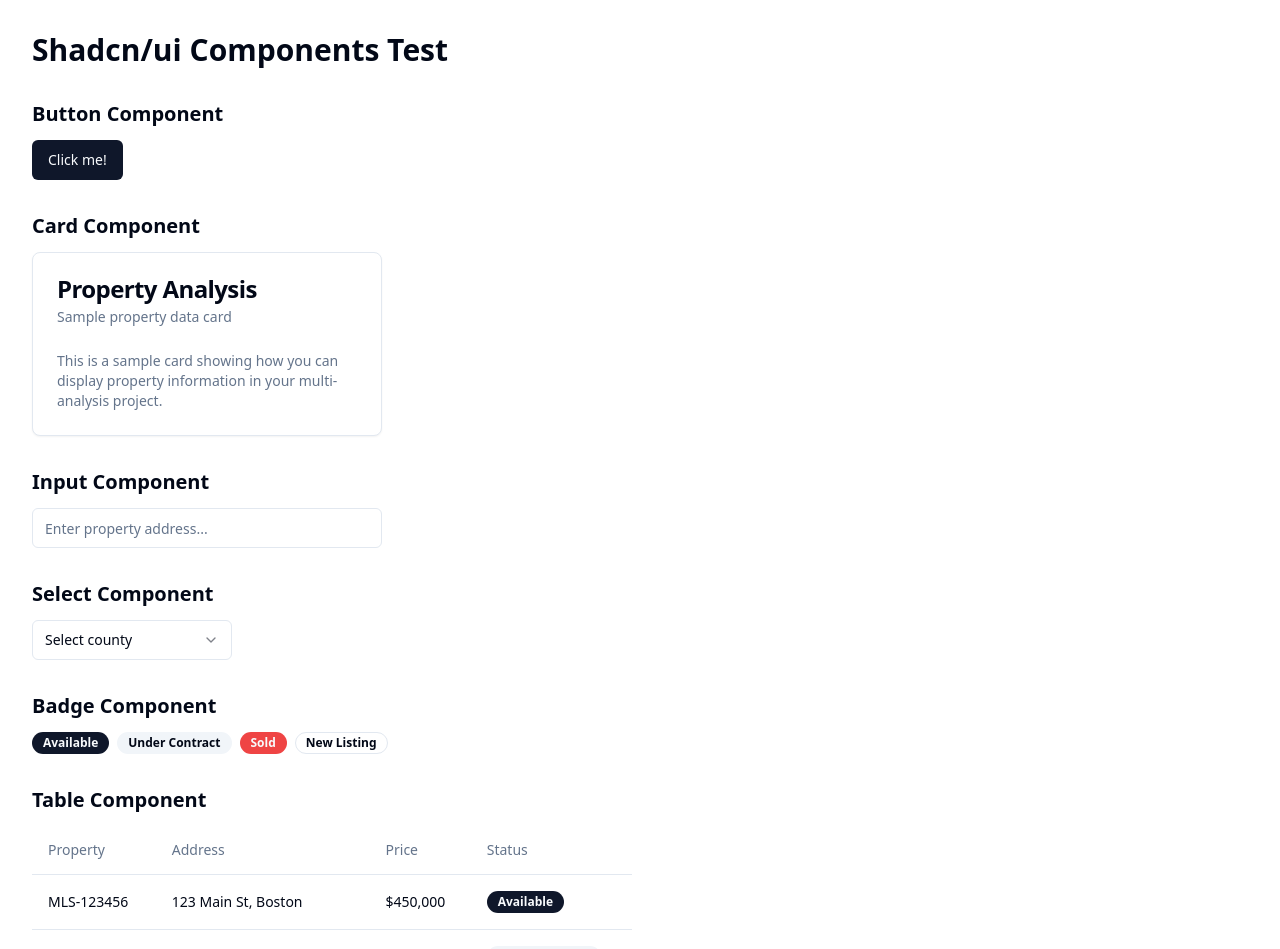
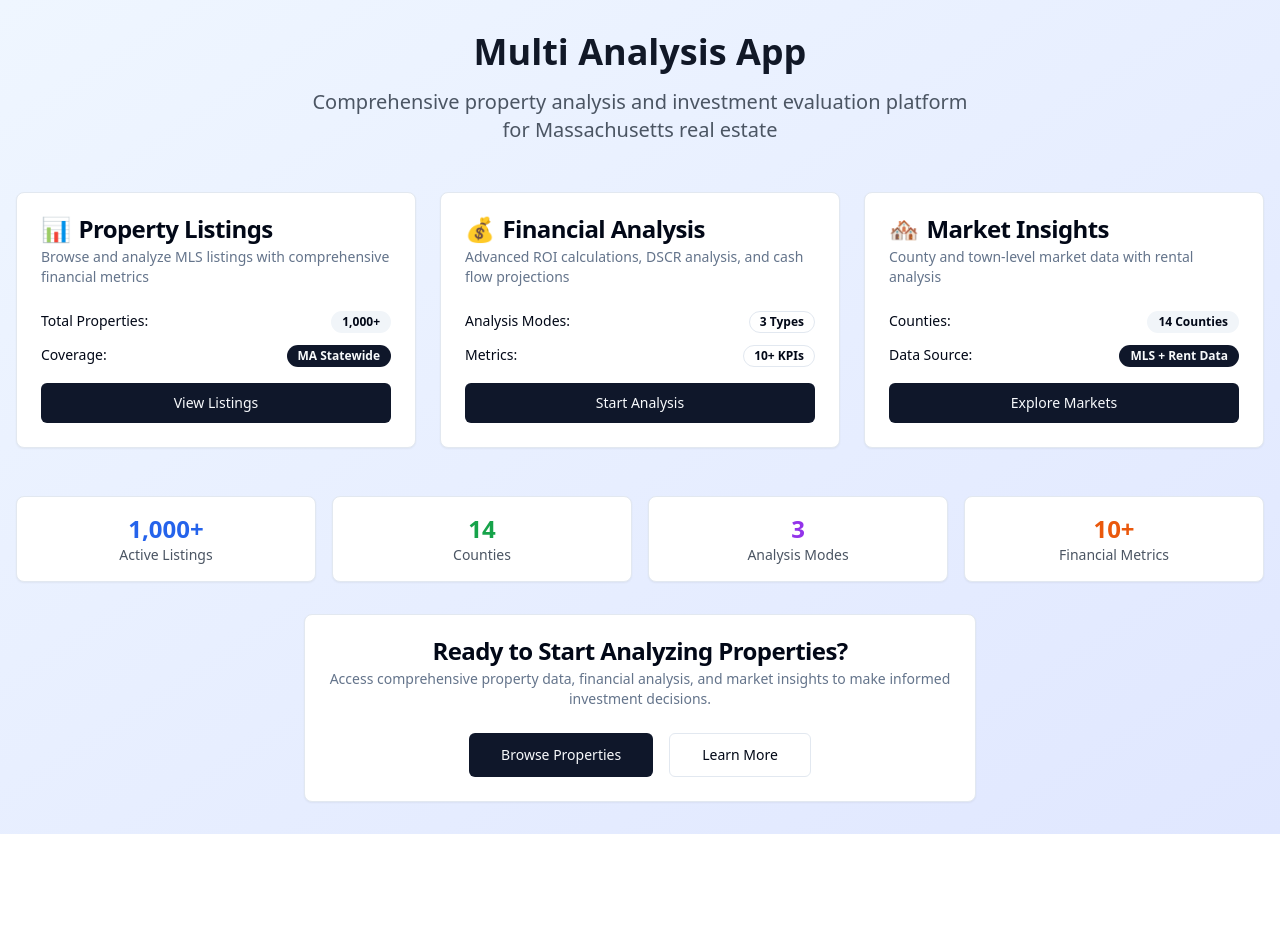
Before and after one commit to ibuymahouses/multi-analysis-starter, a Next.js app in the folder app/: page / in a window 1280 px wide. Shown: the top 949 px of the page. After the commit the page ends 834 px from the top, so only its background shows below. Built offline with nearby package versions, Linux system fonts and the light colour scheme.

Commit message:
Update listings page with Shadcn/ui components and Excel-style table

```diff
--- a/app/src/pages/index.tsx
+++ b/app/src/pages/index.tsx
@@ -1,142 +1,155 @@
 import { Button } from "@/components/ui/button"
 import { Card, CardContent, CardDescription, CardHeader, CardTitle } from "@/components/ui/card"
-import { Input } from "@/components/ui/input"
-import { Table, TableBody, TableCell, TableHead, TableHeader, TableRow } from "@/components/ui/table"
-import { Select, SelectContent, SelectItem, SelectTrigger, SelectValue } from "@/components/ui/select"
 import { Badge } from "@/components/ui/badge"
-import { Tabs, TabsContent, TabsList, TabsTrigger } from "@/components/ui/tabs"
+import Link from 'next/link'
 
 export default function Home() {
   return (
-    <div className="p-8 space-y-8">
-      <h1 className="text-3xl font-bold mb-6">Shadcn/ui Components Test</h1>
-
-      {/* Button Component */}
-      <div>
-        <h2 className="text-xl font-semibold mb-3">Button Component</h2>
-        <Button>Click me!</Button>
+    <div className="min-h-screen bg-gradient-to-br from-blue-50 to-indigo-100">
+      <div className="container mx-auto px-4 py-8">
+        {/* Header */}
+        <div className="text-center mb-12">
+          <h1 className="text-4xl font-bold text-gray-900 mb-4">Multi Analysis App</h1>
+          <p className="text-xl text-gray-600 max-w-2xl mx-auto">
+            Comprehensive property analysis and investment evaluation platform for Massachusetts real estate
+          </p>
         </div>
 
-      {/* Card Component */}
-      <div>
-        <h2 className="text-xl font-semibold mb-3">Card Component</h2>
-        <Card className="w-[350px]">
+        {/* Main Features Grid */}
+        <div className="grid md:grid-cols-2 lg:grid-cols-3 gap-6 mb-12">
+          <Card className="hover:shadow-lg transition-shadow">
             <CardHeader>
-            <CardTitle>Property Analysis</CardTitle>
-            <CardDescription>Sample property data card</CardDescription>
+              <CardTitle className="flex items-center gap-2">
+                <span className="text-blue-600">📊</span>
+                Property Listings
+              </CardTitle>
+              <CardDescription>
+                Browse and analyze MLS listings with comprehensive financial metrics
+              </CardDescription>
             </CardHeader>
             <CardContent>
-            <p className="text-sm text-muted-foreground">
-              This is a sample card showing how you can display property information in your multi-analysis project.
-            </p>
+              <div className="space-y-3">
+                <div className="flex justify-between text-sm">
+                  <span>Total Properties:</span>
+                  <Badge variant="secondary">1,000+</Badge>
+                </div>
+                <div className="flex justify-between text-sm">
+                  <span>Coverage:</span>
+                  <Badge>MA Statewide</Badge>
+                </div>
+                <Link href="/listings">
+                  <Button className="w-full mt-4">View Listings</Button>
+                </Link>
+              </div>
+            </CardContent>
+          </Card>
+
+          <Card className="hover:shadow-lg transition-shadow">
+            <CardHeader>
+              <CardTitle className="flex items-center gap-2">
+                <span className="text-green-600">💰</span>
+                Financial Analysis
+              </CardTitle>
+              <CardDescription>
+                Advanced ROI calculations, DSCR analysis, and cash flow projections
+              </CardDescription>
+            </CardHeader>
+            <CardContent>
+              <div className="space-y-3">
+                <div className="flex justify-between text-sm">
+                  <span>Analysis Modes:</span>
+                  <Badge variant="outline">3 Types</Badge>
+                </div>
+                <div className="flex justify-between text-sm">
+                  <span>Metrics:</span>
+                  <Badge variant="outline">10+ KPIs</Badge>
+                </div>
+                <Link href="/listings">
+                  <Button className="w-full mt-4">Start Analysis</Button>
+                </Link>
+              </div>
+            </CardContent>
+          </Card>
+
+          <Card className="hover:shadow-lg transition-shadow">
+            <CardHeader>
+              <CardTitle className="flex items-center gap-2">
+                <span className="text-purple-600">🏘️</span>
+                Market Insights
+              </CardTitle>
+              <CardDescription>
+                County and town-level market data with rental analysis
+              </CardDescription>
+            </CardHeader>
+            <CardContent>
+              <div className="space-y-3">
+                <div className="flex justify-between text-sm">
+                  <span>Counties:</span>
+                  <Badge variant="secondary">14 Counties</Badge>
+                </div>
+                <div className="flex justify-between text-sm">
+                  <span>Data Source:</span>
+                  <Badge>MLS + Rent Data</Badge>
+                </div>
+                <Link href="/listings">
+                  <Button className="w-full mt-4">Explore Markets</Button>
+                </Link>
+              </div>
             </CardContent>
           </Card>
         </div>
 
-      {/* Input Component */}
-      <div>
-        <h2 className="text-xl font-semibold mb-3">Input Component</h2>
-        <Input placeholder="Enter property address..." className="w-[350px]" />
+        {/* Quick Stats */}
+        <div className="grid grid-cols-2 md:grid-cols-4 gap-4 mb-8">
+          <Card>
+            <CardContent className="p-4 text-center">
+              <div className="text-2xl font-bold text-blue-600">1,000+</div>
+              <div className="text-sm text-gray-600">Active Listings</div>
+            </CardContent>
+          </Card>
+          <Card>
+            <CardContent className="p-4 text-center">
+              <div className="text-2xl font-bold text-green-600">14</div>
+              <div className="text-sm text-gray-600">Counties</div>
+            </CardContent>
+          </Card>
+          <Card>
+            <CardContent className="p-4 text-center">
+              <div className="text-2xl font-bold text-purple-600">3</div>
+              <div className="text-sm text-gray-600">Analysis Modes</div>
+            </CardContent>
+          </Card>
+          <Card>
+            <CardContent className="p-4 text-center">
+              <div className="text-2xl font-bold text-orange-600">10+</div>
+              <div className="text-sm text-gray-600">Financial Metrics</div>
+            </CardContent>
+          </Card>
         </div>
 
-      {/* Select Component */}
-      <div>
-        <h2 className="text-xl font-semibold mb-3">Select Component</h2>
-        <Select>
-          <SelectTrigger className="w-[200px]">
-            <SelectValue placeholder="Select county" />
-          </SelectTrigger>
-          <SelectContent>
-            <SelectItem value="middlesex">Middlesex</SelectItem>
-            <SelectItem value="suffolk">Suffolk</SelectItem>
-            <SelectItem value="norfolk">Norfolk</SelectItem>
-          </SelectContent>
-        </Select>
-      </div>
-
-      {/* Badge Component */}
-      <div>
-        <h2 className="text-xl font-semibold mb-3">Badge Component</h2>
-        <div className="flex gap-2">
-          <Badge>Available</Badge>
-          <Badge variant="secondary">Under Contract</Badge>
-          <Badge variant="destructive">Sold</Badge>
-          <Badge variant="outline">New Listing</Badge>
-        </div>
-      </div>
-
-      {/* Table Component */}
-      <div>
-        <h2 className="text-xl font-semibold mb-3">Table Component</h2>
-        <Table className="w-[600px]">
-          <TableHeader>
-            <TableRow>
-              <TableHead>Property</TableHead>
-              <TableHead>Address</TableHead>
-              <TableHead>Price</TableHead>
-              <TableHead>Status</TableHead>
-            </TableRow>
-          </TableHeader>
-          <TableBody>
-            <TableRow>
-              <TableCell>MLS-123456</TableCell>
-              <TableCell>123 Main St, Boston</TableCell>
-              <TableCell>$450,000</TableCell>
-              <TableCell><Badge>Available</Badge></TableCell>
-            </TableRow>
-            <TableRow>
-              <TableCell>MLS-789012</TableCell>
-              <TableCell>456 Oak Ave, Cambridge</TableCell>
-              <TableCell>$520,000</TableCell>
-              <TableCell><Badge variant="secondary">Under Contract</Badge></TableCell>
-            </TableRow>
-          </TableBody>
-        </Table>
-      </div>
-
-      {/* Tabs Component */}
-      <div>
-        <h2 className="text-xl font-semibold mb-3">Tabs Component</h2>
-        <Tabs defaultValue="listings" className="w-[600px]">
-          <TabsList>
-            <TabsTrigger value="listings">Listings</TabsTrigger>
-            <TabsTrigger value="analytics">Analytics</TabsTrigger>
-            <TabsTrigger value="favorites">Favorites</TabsTrigger>
-          </TabsList>
-          <TabsContent value="listings" className="mt-4">
-            <Card>
+        {/* CTA Section */}
+        <div className="text-center">
+          <Card className="max-w-2xl mx-auto">
             <CardHeader>
-                <CardTitle>Property Listings</CardTitle>
-                <CardDescription>View and manage your property listings</CardDescription>
+              <CardTitle>Ready to Start Analyzing Properties?</CardTitle>
+              <CardDescription>
+                Access comprehensive property data, financial analysis, and market insights to make informed investment decisions.
+              </CardDescription>
             </CardHeader>
             <CardContent>
-                <p>Your listings will appear here...</p>
+              <div className="flex flex-col sm:flex-row gap-4 justify-center">
+                <Link href="/listings">
+                  <Button size="lg" className="w-full sm:w-auto">
+                    Browse Properties
+                  </Button>
+                </Link>
+                <Button size="lg" variant="outline" className="w-full sm:w-auto">
+                  Learn More
+                </Button>
+              </div>
             </CardContent>
           </Card>
-          </TabsContent>
-          <TabsContent value="analytics" className="mt-4">
-            <Card>
-              <CardHeader>
-                <CardTitle>Analytics Dashboard</CardTitle>
-                <CardDescription>View market trends and analysis</CardDescription>
-              </CardHeader>
-              <CardContent>
-                <p>Analytics data will appear here...</p>
-              </CardContent>
-            </Card>
-          </TabsContent>
-          <TabsContent value="favorites" className="mt-4">
-            <Card>
-              <CardHeader>
-                <CardTitle>Favorite Properties</CardTitle>
-                <CardDescription>Your saved properties</CardDescription>
-              </CardHeader>
-              <CardContent>
-                <p>Your favorite properties will appear here...</p>
-              </CardContent>
-            </Card>
-          </TabsContent>
-        </Tabs>
+        </div>
       </div>
     </div>
   )
--- a/data/overrides.json
+++ b/data/overrides.json
@@ -23,7 +23,7 @@
   "73403520": {
     "offerPrice": 691664,
     "monthlyRent": 2700,
-    "downPayment": 0.25
+    "downPayment": 0.28
   },
   "metadata": {
     "description": "Per-property overrides for unit mix and OPEX assumptions",
```
Also changed, not shown: app/src/pages/listings.tsx (indentation only). Lines whose indentation alone changed are shown as unchanged.
